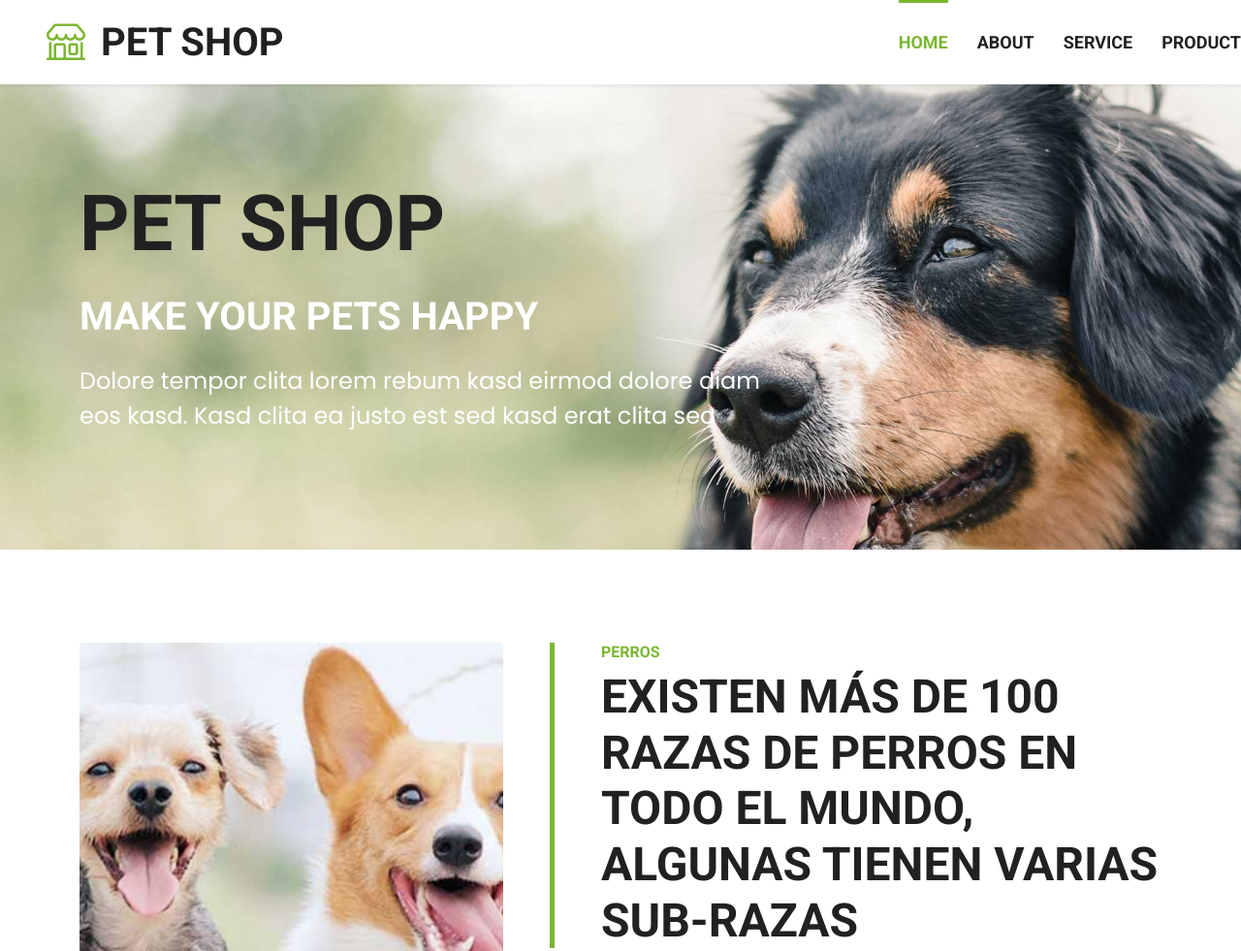
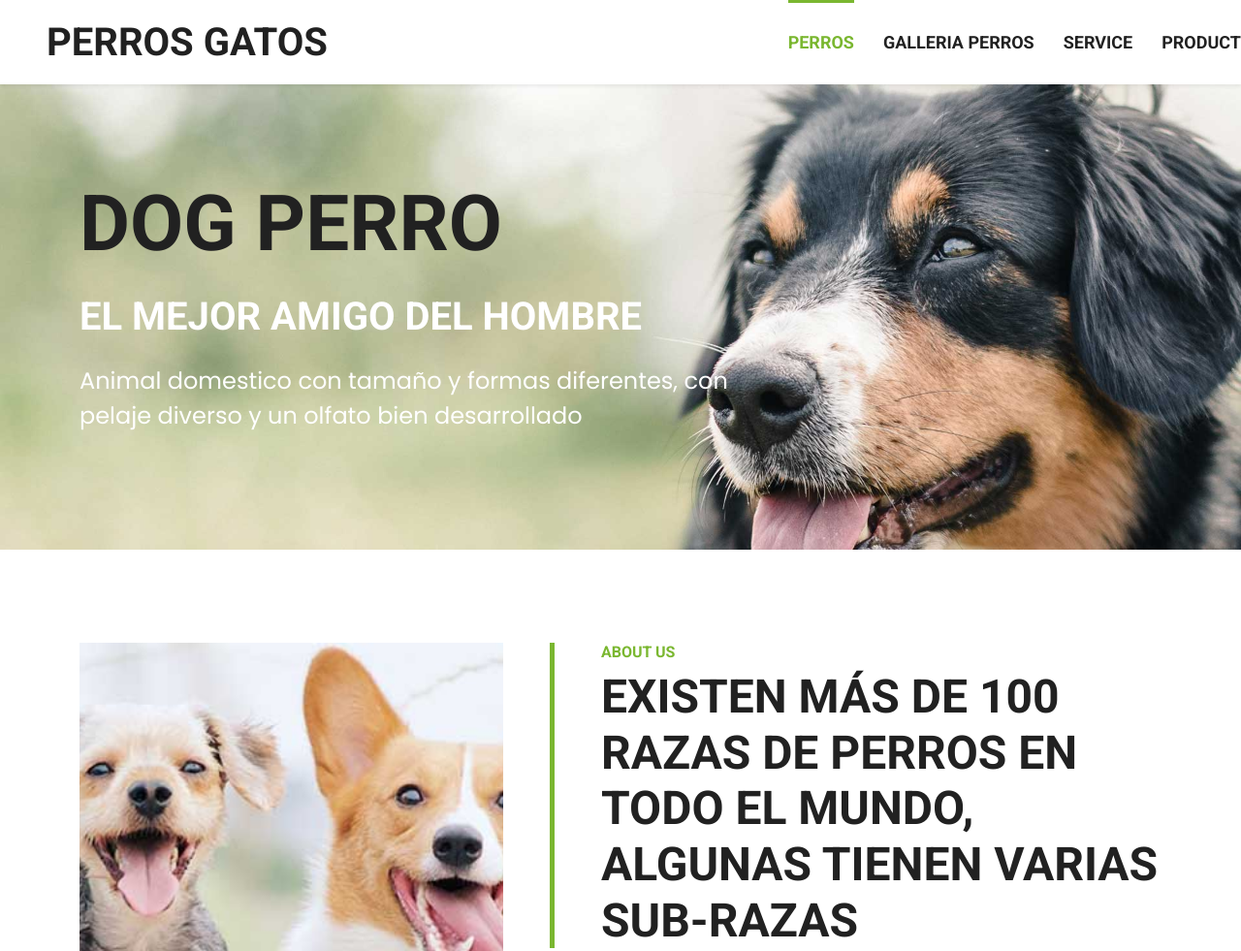
Before and after one commit to ramonlopezb/razas---perros---gatos, a plain HTML site: page src/pet-shop-website-template/index.html in a window 1280 px wide. Shown: the top 981 px of the page at 97% size. Drawn offline with nearby package versions, Linux system fonts and the light colour scheme; no server answers.

Commit message:
Arrteglo de pagina principal
ajustes en la pagina principal adaptacion sobre los perros

```diff
--- a/src/pet-shop-website-template/index.html
+++ b/src/pet-shop-website-template/index.html
@@ -68,15 +68,15 @@
     <!-- Navbar Start -->
     <nav class="navbar navbar-expand-lg bg-white navbar-light shadow-sm py-3 py-lg-0 px-3 px-lg-0">
         <a href="index.html" class="navbar-brand ms-lg-5">
-            <h1 class="m-0 text-uppercase text-dark"><i class="bi bi-shop fs-1 text-primary me-3"></i>Pet Shop</h1>
+            <h1 id="perrosGatos" class="m-0 text-uppercase text-dark"><i class="bi bi-shop fs-1 text-primary me-3"></i>Pet Shop</h1>
         </a>
         <button class="navbar-toggler" type="button" data-bs-toggle="collapse" data-bs-target="#navbarCollapse">
             <span class="navbar-toggler-icon"></span>
         </button>
         <div class="collapse navbar-collapse" id="navbarCollapse">
             <div class="navbar-nav ms-auto py-0">
-                <a href="index.html" class="nav-item nav-link active">Home</a>
-                <a href="about.html" class="nav-item nav-link">About</a>
+                <a id="perros" href="index.html" class="nav-item nav-link active">Home</a>
+                <a id="galleriaPerros" href="about.html" class="nav-item nav-link">About</a>
                 <a href="service.html" class="nav-item nav-link">Service</a>
                 <a href="product.html" class="nav-item nav-link">Product</a>
                <!-- <div class="nav-item dropdown">
@@ -101,9 +101,9 @@
         <div class="container py-5">
             <div class="row justify-content-start">
                 <div class="col-lg-8 text-center text-lg-start">
-                    <h1 class="display-1 text-uppercase text-dark mb-lg-4">Pet Shop</h1>
-                    <h1 class="text-uppercase text-white mb-lg-4">Make Your Pets Happy</h1>
-                    <p class="fs-4 text-white mb-lg-4">Dolore tempor clita lorem rebum kasd eirmod dolore diam eos kasd. Kasd clita ea justo est sed kasd erat clita sea</p>
+                    <h1 id="perroUno" class="display-1 text-uppercase text-dark mb-lg-4">Pet Shop</h1>
+                    <h1 id="descripcionPerro" class="text-uppercase text-white mb-lg-4">Make Your Pets Happy</h1>
+                    <p id="descripcionPerroDos" class="fs-4 text-white mb-lg-4">Dolore tempor clita lorem rebum kasd eirmod dolore diam eos kasd. Kasd clita ea justo est sed kasd erat clita sea</p>
                     <!--<div class="d-flex align-items-center justify-content-center justify-content-lg-start pt-5">
                         <a href="" class="btn btn-outline-light border-2 py-md-3 px-md-5 me-5">Read More</a>
                         <button type="button" class="btn-play" data-bs-toggle="modal"
--- a/src/pet-shop-website-template/js/pmain.js
+++ b/src/pet-shop-website-template/js/pmain.js
@@ -4,6 +4,16 @@ let razasPerro = document.getElementById("razas de Perros")
 razasPerro.innerHTML = "Existen más de 100 razas de perros en todo el mundo, algunas tienen varias sub-razas"
 let h4 = document.getElementById("parrafoPerros");
 h4.innerHTML = "Entre las más conocidas se encuentran: Golden Retriever,Dalmatian,Bulldog,Doberman Pinscher."
+let perrosGatos = document.getElementById("perrosGatos");
+perrosGatos.innerHTML = "Perros Gatos";
+let galleriaPerros= document.getElementById("galleriaPerros");
+galleriaPerros.innerHTML="Galleria Perros";
+let nombrePerro = document.getElementById("perroUno");
+nombrePerro.innerHTML= "Dog Perro";
+let descripcionPerro =document.getElementById("descripcionPerro");
+descripcionPerro.innerHTML= "El mejor amigo del hombre";
+let descripcionPerroDos = document.getElementById("descripcionPerroDos");
+descripcionPerroDos.innerHTML= "Animal domestico con tamaño y formas diferentes, con pelaje diverso y un olfato bien desarrollado";
 
 const URL = 'https://api-ninjas.com/api?&O4TWrUym6Vu5qX5MdTtaoQ==qzxgRdqGOBrv3VJy';
 //const URL_IMAGENES='https://api-ninjas.com/images/dogs?&O4TWrUym6Vu5qX5MdTtaoQ==qzxgRdqGOBrv3VJy';
```
